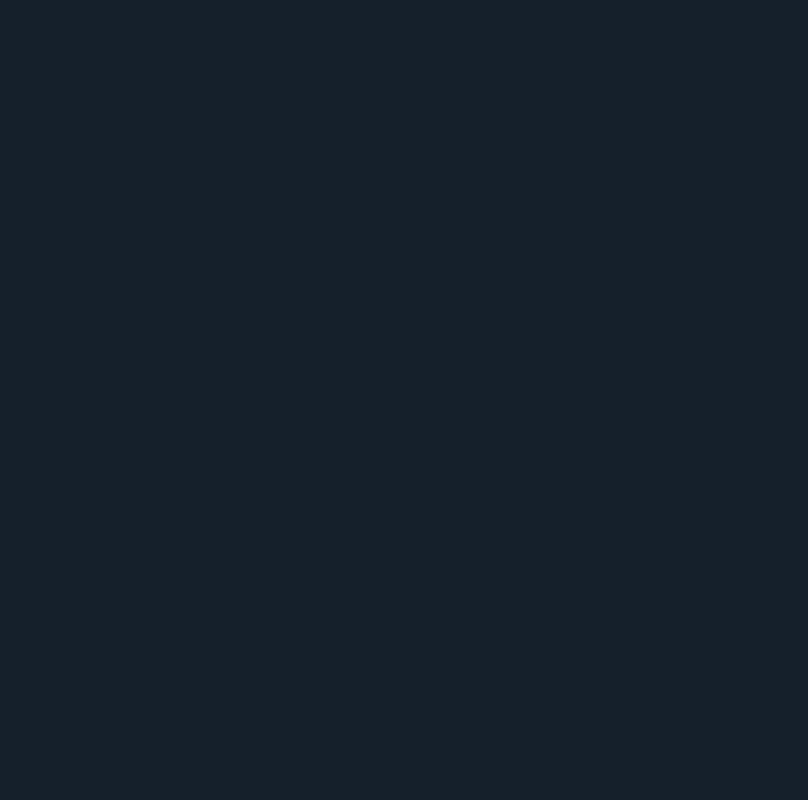
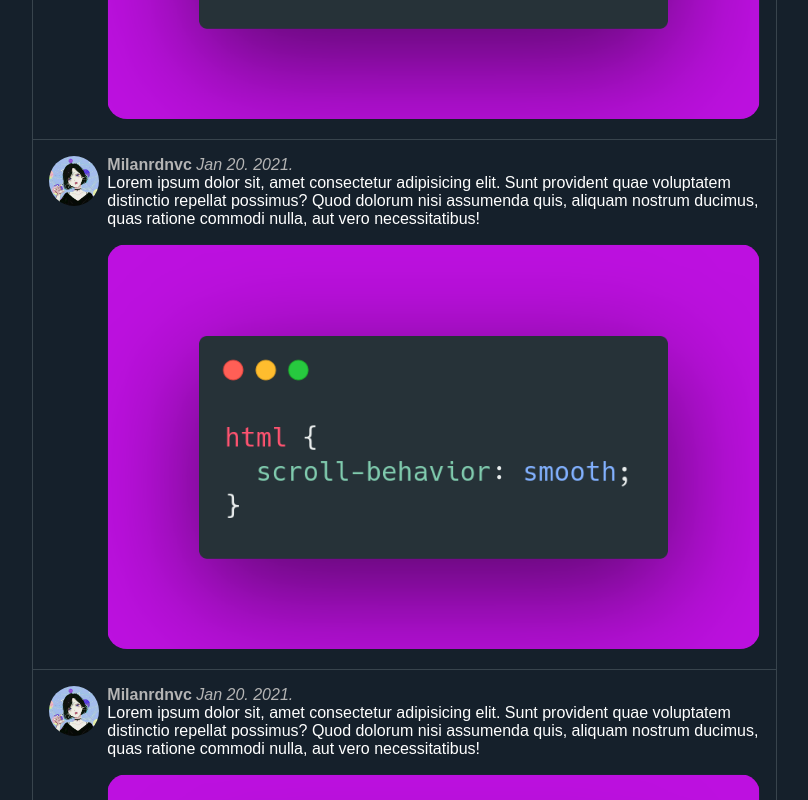
Before and after one commit to Milanrdnvc/twitter-clone, a React (Create React App) app in the folder client/: page /comments in a window 1280 px wide. Shown: the part 1100-1900 px from the top of the page, without its empty margins (255-1063 px from the left). Before the commit the page ends 800 px from the top, so only its background shows below. Built offline with nearby package versions, Linux system fonts and the light colour scheme; no server answers.

Commit message:
Add Comment component

```diff
--- a/client/src/components/Comments/Comment.jsx
+++ b/client/src/components/Comments/Comment.jsx
@@ -1,7 +1,23 @@
-import React from 'react';
+import pfp from '../../pictures/pfp.jpg';
+import post from '../../pictures/post.png';
+import { CommentWrapper, CommentContent } from '../styled/CommentsStyles';
 
 function Comment() {
-  return <div></div>;
+  return (
+    <CommentWrapper>
+      <img src={pfp} alt="Avatar" width="50px" height="50px" />
+      <CommentContent>
+        <p>
+          <strong>{'Milanrdnvc'}</strong> <em>{'Jan 20. 2021.'}</em>
+          <br />
+          {
+            'Lorem ipsum dolor sit, amet consectetur adipisicing elit. Sunt provident quae voluptatem distinctio repellat possimus? Quod dolorum nisi assumenda quis, aliquam nostrum ducimus, quas ratione commodi nulla, aut vero necessitatibus!'
+          }
+        </p>
+        <img src={post} alt="Comment image" width="100%" />
+      </CommentContent>
+    </CommentWrapper>
+  );
 }
 
 export default Comment;
--- a/client/src/components/Comments/Comments.jsx
+++ b/client/src/components/Comments/Comments.jsx
@@ -10,6 +10,10 @@ function Comments() {
       <Tuwueet />
       <SubmitComment />
       <Comment />
+      <Comment />
+      <Comment />
+      <Comment />
+      <Comment />
     </CommentsWrapper>
   );
 }
--- a/client/src/components/Home/CreateTuwueet.jsx
+++ b/client/src/components/Home/CreateTuwueet.jsx
@@ -72,6 +72,7 @@ function CreateTuwueet({ getTuwueets }) {
           onKeyDown={e => setText(e.target.innerText.trim())}
           onKeyUp={e => setText(e.target.innerText.trim())}
           onPaste={e => setText(e.target.innerText.trim())}
+          // We could also use pre-built react-contenteditable component
         />
         {img && (
           <CreateTuwueetImgPreview>
--- a/client/src/components/styled/CommentsStyles.js
+++ b/client/src/components/styled/CommentsStyles.js
@@ -3,6 +3,7 @@ import styled from 'styled-components';
 export const CommentsWrapper = styled.main`
   border-left: 1px solid #38444d;
   border-right: 1px solid #38444d;
+  margin-bottom: 200px;
 `;
 
 export const CommentsHeader = styled.header`
@@ -108,3 +109,42 @@ export const SubmitCommentImagePreview = styled.div`
     padding: 1rem;
   }
 `;
+
+export const CommentWrapper = styled.div`
+  display: flex;
+  padding: 1rem;
+  border-top: 1px solid #38444d;
+
+  &:last-child {
+    border-bottom: 1px solid #38444d;
+  }
+
+  & > img {
+    border-radius: 50%;
+    margin-right: 0.5rem;
+  }
+`;
+
+export const CommentContent = styled.div`
+  color: white;
+  font-family: sans-serif;
+  font-size: var(--font-small);
+
+  p {
+    margin: 0 0 1rem 0;
+  }
+
+  strong,
+  em {
+    color: var(--color-secondary, #b4b4b4);
+  }
+
+  strong {
+    cursor: pointer;
+  }
+
+  img {
+    width: 100%;
+    border-radius: 20px;
+  }
+`;
```
Also changed, not shown: 1 other file (tests, documents, lock files or other folders).
